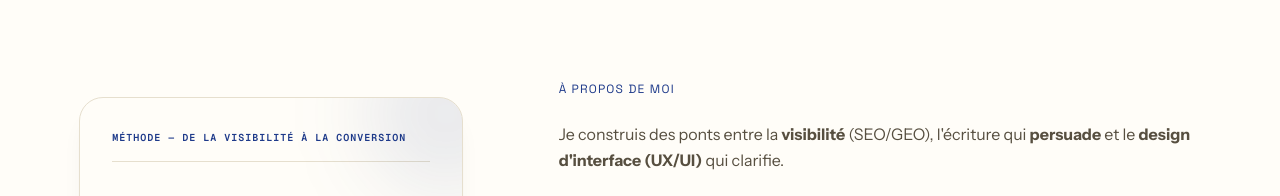
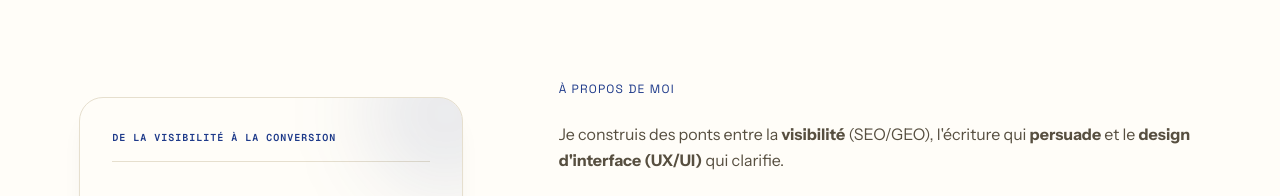
Before and after one commit to mikaelandraos-dot/portfolio, a plain HTML site: page index.html in a window 1280 px wide. Shown: the part 900-1096 px from the top of the page. Drawn offline with nearby package versions, Linux system fonts and the light colour scheme; a web font is replaced by a local one.

Commit message:
Update method description in index.html

```diff
--- a/index.html
+++ b/index.html
@@ -288,7 +288,7 @@
                     <div class="lg:col-span-5 flex justify-center reveal-up">
                         <div class="method-card w-full max-w-sm rounded-3xl bg-white p-8 border border-slate-200 shadow-xl shadow-slate-900/5 relative overflow-hidden">
                             <div class="absolute -right-16 -top-16 w-40 h-40 bg-brand-500/10 rounded-full blur-2xl"></div>
-                            <p class="text-[10px] font-bold uppercase tracking-widest text-brand-500 border-b border-slate-200 pb-4 mb-6">Méthode — de la visibilité à la conversion</p>
+                            <p class="text-[10px] font-bold uppercase tracking-widest text-brand-500 border-b border-slate-200 pb-4 mb-6">De la visibilité à la conversion</p>
                             <div class="space-y-2">
                                 <a href="blog/#seo-geo" class="method-row flex gap-5 items-start -mx-3 px-3 py-3 rounded-xl transition hover:bg-brand-50" title="Voir les articles SEO &amp; GEO du blog">
                                     <span class="font-display text-4xl leading-none tabular-nums text-brand-500 w-11 shrink-0">01</span>
```
